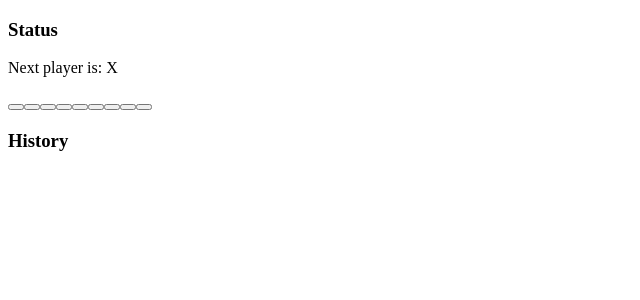
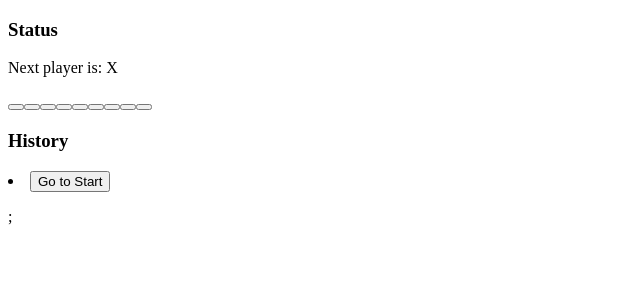
Before and after one commit to nabinbogati/tic-tac-toe, a React (Vite) app: page / in a window 1280 px wide. Shown: the top 300 px of the page, without its empty margins (0-640 px from the left). Built offline with nearby package versions, Linux system fonts and the light colour scheme; the HTML template or start-up script is replaced by a standard one.

Commit message:
added history and undo

```diff
--- a/src/App.jsx
+++ b/src/App.jsx
@@ -1,9 +1,9 @@
-import Board from "./Board";
+import Game from "./Game.jsx";
 
 function App() {
   return (
     <>
-      <Board />
+      <Game />
     </>
   );
 }
--- a/src/Board.jsx
+++ b/src/Board.jsx
@@ -40,9 +40,7 @@ function Square({ value, onSquareClick }) {
   );
 }
 
-function Board() {
-  const [squares, setSquares] = useState(Array(9).fill(null));
-  const [xIsNext, setXIsNext] = useState(true);
+function Board({ xIsNext, squares, onPlay, moves }) {
   const [isCompleted, setIsCompleted] = useState(false);
 
   function handleClick(i) {
@@ -63,8 +61,8 @@ function Board() {
       nextSquares[i] = "X";
     }
 
-    setSquares(nextSquares);
-    setXIsNext(!xIsNext);
+    // setSquares(nextSquares);
+    onPlay(nextSquares);
 
     if (calculateWinner(nextSquares) || calculateDraw(nextSquares)) {
       setIsCompleted(true);
@@ -114,6 +112,7 @@ function Board() {
         </div>
         <div className="game-history">
           <h3>History</h3>
+          <p>{moves}</p>
         </div>
       </div>
     </>
--- /dev/null
+++ b/src/Game.jsx
@@ -0,0 +1,51 @@
+import { useState } from "react";
+import Board from "./Board.jsx";
+
+function Game() {
+  const [history, setHistory] = useState([Array(9).fill(null)]);
+  const [currentMove, setCurrentMove] = useState(0);
+  const [xIsNext, setXIsNext] = useState(true);
+  const currentSquares = history[currentMove];
+
+  const moves = history.map((squares, move) => {
+    let description;
+
+    if (move > 0) {
+      description = "Go to Move #" + move;
+    } else {
+      description = "Go to Start";
+    }
+
+    return (
+      <li key={move}>
+        <button onClick={() => jumpTo(move)}>{description}</button>
+      </li>
+    );
+  });
+
+  function handlePlay(nextSquares) {
+    const nextHistory = [...history.slice(0, currentMove + 1), nextSquares];
+    setHistory(nextHistory);
+    setCurrentMove(nextHistory.length - 1);
+    setXIsNext(!xIsNext);
+  }
+
+  function jumpTo(nextMove) {
+    setCurrentMove(nextMove);
+    setXIsNext(nextMove % 2 === 0);
+  }
+
+  return (
+    <>
+      <Board
+        xIsNext={xIsNext}
+        squares={currentSquares}
+        onPlay={handlePlay}
+        moves={moves}
+      />
+      ;
+    </>
+  );
+}
+
+export default Game;
--- a/src/main.css
+++ b/src/main.css
@@ -46,6 +46,23 @@ body {
     text-align: center;
 }
 
+li {
+    list-style-type: none;
+}
+
+li > button {
+    justify-self: center;
+    width: 200px;
+    padding: 1px;
+    margin: 1px;
+
+    border: 1px solid gray;
+}
+
+li > button:hover {
+    background-color: lightcyan;
+}
+
 @media (max-width: 1000px) {
     /* Adjust breakpoint as needed */
     .container {
```
